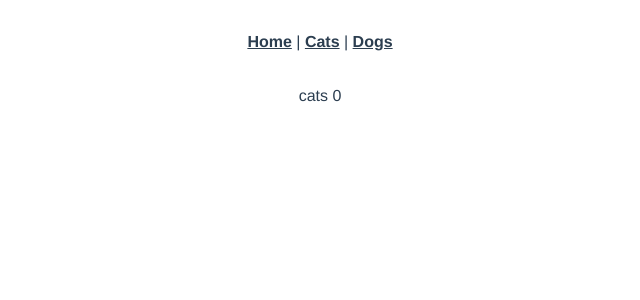
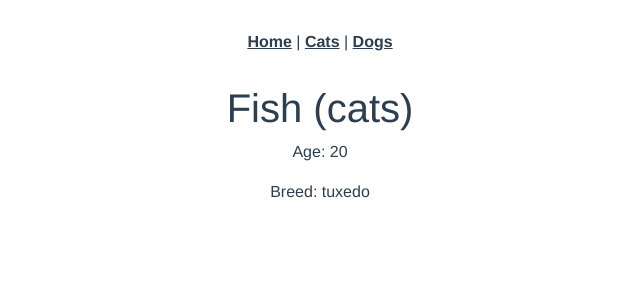
Before and after one commit to msmithboise/vue-adopt-pets, a Vue app: page /pets/cats/0 in a window 1280 px wide. Shown: the top 300 px of the page, without its empty margins (320-960 px from the left). Built offline with nearby package versions, Linux system fonts and the light colour scheme.

Commit message:
pet ui changes

```diff
--- a/src/views/Pet.vue
+++ b/src/views/Pet.vue
@@ -1,6 +1,24 @@
 <template>
   <div>
-    {{ this.$route.params.species }}
-    {{ this.$route.params.id }}
+    <h1>{{ animal.name }} ({{ $route.params.species }})</h1>
+    <p>Age: {{ animal.age }}</p>
+    <p>Breed: {{ animal.breed }}</p>
   </div>
 </template>
+
+<script>
+import { mapState } from "vuex";
+
+export default {
+  data() {
+    return { animal: {} };
+  },
+  computed: {
+    ...mapState(["cats", "dogs"]),
+  },
+  mounted() {
+    const animal = this[this.$route.params.species][this.$route.params.id];
+    this.animal = animal;
+  },
+};
+</script>
```
